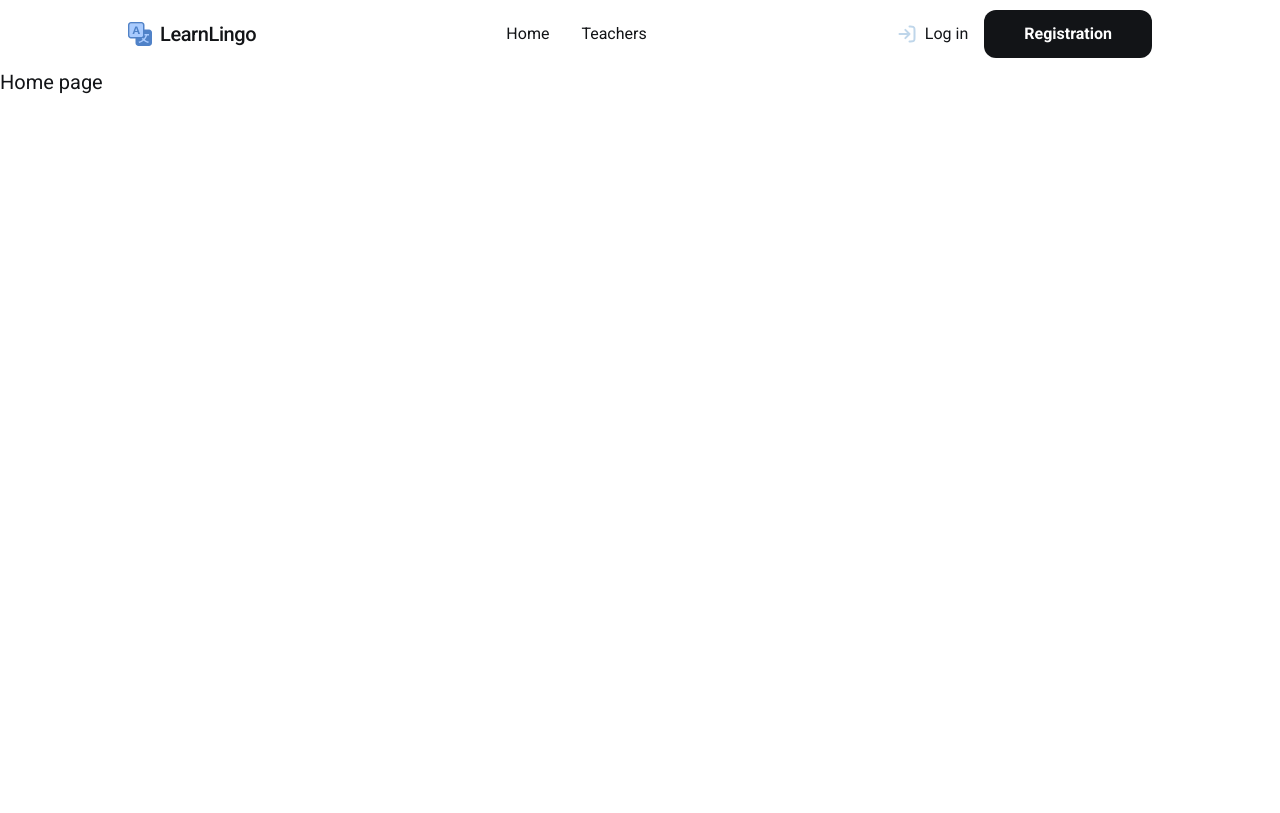
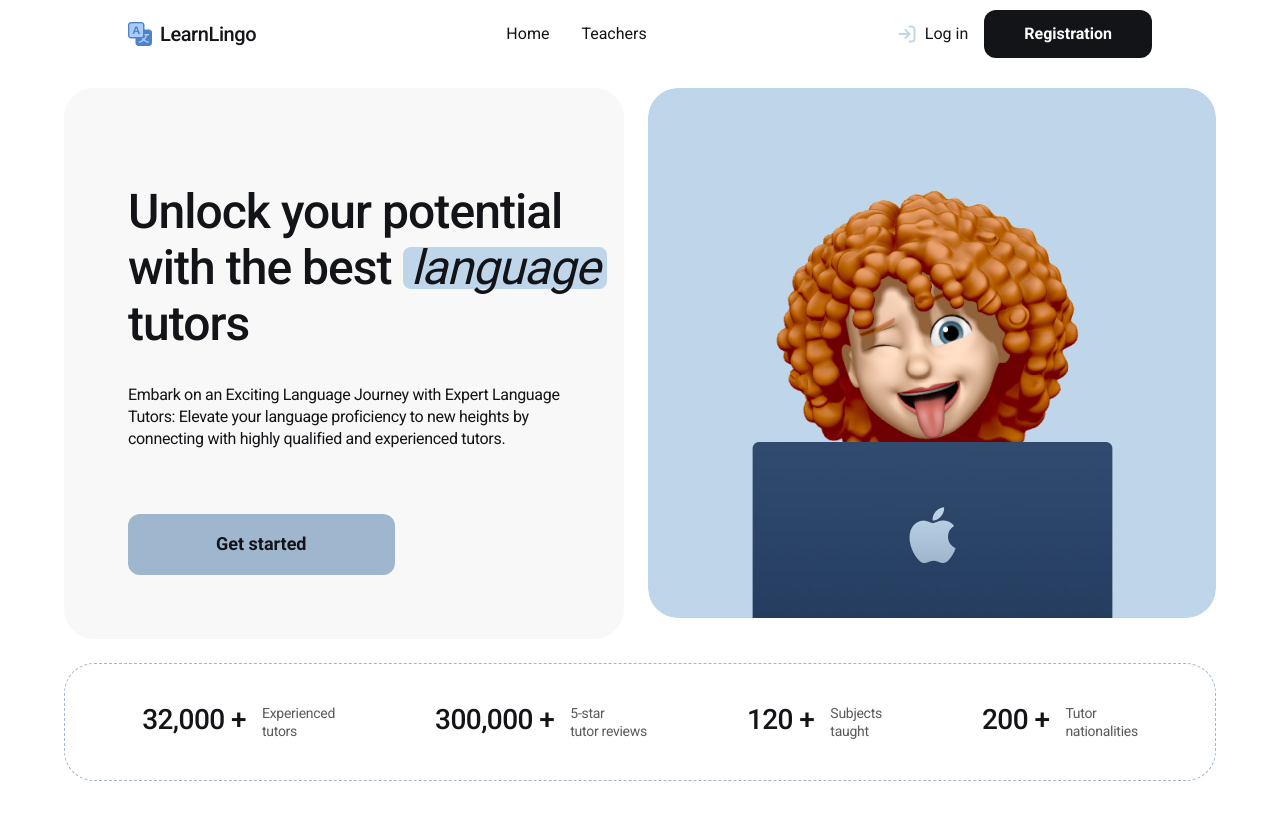
Before and after one commit to cel3ntano/LinguaBridge, a Next.js app: page / in a window 1280 px wide. Built offline with nearby package versions, Linux system fonts and the light colour scheme.

Commit message:
feat: add Hero and Stats components

```diff
--- a/src/app/page.tsx
+++ b/src/app/page.tsx
@@ -1,7 +1,11 @@
+import Hero from '@/components/home/Hero';
+import Stats from '@/components/home/Stats';
+
 export default function Home() {
   return (
-    <main>
-      <h1 className="text-xl">Home page</h1>
+    <main className="mx-auto max-w-[1440px] mt-5 px-16 pb-8">
+      <Hero />
+      <Stats />
     </main>
   );
 }
--- /dev/null
+++ b/src/components/home/Hero.tsx
@@ -0,0 +1,40 @@
+import React from 'react';
+import Link from 'next/link';
+
+const Hero = () => {
+  return (
+    <div className="flex gap-6 mb-6">
+      <div className="flex-1 rounded-[30px] bg-background-backdrop">
+        <h1 className="pt-24 pl-16 max-w-[600px] text-text-primary text-5xl font-medium tracking-[-.02em] leading-[1.17]">
+          Unlock your potential with the best{' '}
+          <span className="inline-block italic font-normal text-text-primary bg-accent-light px-2 py-1 rounded-lg leading-[0.7] align-baseline">
+            language
+          </span>{' '}
+          tutors
+        </h1>
+
+        <p className="mt-8 pl-16 text-text-primary tracking-[-.02em] leading-[1.375] max-w-[500px]">
+          Embark on an Exciting Language Journey with Expert Language Tutors:
+          Elevate your language proficiency to new heights by connecting with
+          highly qualified and experienced tutors.
+        </p>
+
+        <div className="mt-16 pl-16 pb-16">
+          <Link
+            href="/teachers"
+            className="inline-block py-4 px-[88px] rounded-xl bg-accent-primary hover:bg-accent-light transition-colors text-text-primary text-lg font-bold leading-[1.56]"
+          >
+            Get started
+          </Link>
+        </div>
+      </div>
+
+      <div
+        className="w-[568px] h-[530px] rounded-[30px] bg-accent-light bg-cover bg-center bg-no-repeat"
+        style={{ backgroundImage: "url('/images/hero.jpg')" }}
+      />
+    </div>
+  );
+};
+
+export default Hero;
--- /dev/null
+++ b/src/components/home/Stats.tsx
@@ -0,0 +1,33 @@
+import React from 'react';
+
+const stats = [
+  { number: '32,000 +', text: ['Experienced', 'tutors'] },
+  { number: '300,000 +', text: ['5-star', 'tutor reviews'] },
+  { number: '120 +', text: ['Subjects', 'taught'] },
+  { number: '200 +', text: ['Tutor', 'nationalities'] },
+];
+
+const Stats = () => {
+  return (
+    <div className="rounded-[30px] border-[1.5px] border-dashed border-accent-primary [border-dash-pattern:1_12]">
+      <ul className="flex justify-center gap-[100px] py-10">
+        {stats.map((stat, index) => (
+          <li key={index}>
+            <ul className="flex gap-4">
+              <li className="text-text-primary text-[28px] font-medium tracking-[-.02em] leading-[1.14]">
+                {stat.number}
+              </li>
+              <li className="text-text-primary/70 text-sm font-normal tracking-[-.02em] leading-[1.29]">
+                {stat.text[0]}
+                <br />
+                {stat.text[1]}
+              </li>
+            </ul>
+          </li>
+        ))}
+      </ul>
+    </div>
+  );
+};
+
+export default Stats;
--- a/src/components/layout/Header/AuthNavigation.tsx
+++ b/src/components/layout/Header/AuthNavigation.tsx
@@ -1,4 +1,3 @@
-// components/layout/Header/AuthNavigation.tsx
 import Link from 'next/link';
 import Icon from '@/components/common/Icon';
 
@@ -13,7 +12,7 @@ const AuthNavigation = ({ isLoggedIn, onLogout }: AuthNavigationProps) => {
       <div className="flex items-center space-x-4">
         <button
           onClick={onLogout}
-          className="text-text-primary font-roboto text-base font-normal leading-5 hover:text-accent-primary transition-colors"
+          className="text-text-primary hover:text-accent-primary transition-colors"
         >
           Log out
         </button>
@@ -25,14 +24,14 @@ const AuthNavigation = ({ isLoggedIn, onLogout }: AuthNavigationProps) => {
     <div className="flex items-center space-x-4">
       <Link
         href="/login"
-        className="flex items-center text-text-primary font-roboto text-base font-normal leading-5 hover:text-accent-primary transition-colors"
+        className="flex items-center text-text-primary hover:text-accent-primary transition-colors"
       >
         <Icon id="#login" className="w-5 h-5 stroke-accent-light fill-none" />
         <span className="ml-2">Log in</span>
       </Link>
       <Link
         href="/registration"
-        className="px-10 py-3.5 rounded-xl bg-text-primary text-background-primary font-roboto text-base font-bold leading-5 hover:bg-accent-light transition-colors"
+        className="px-10 py-3.5 rounded-xl leading-5 bg-text-primary text-background-primary font-bold hover:bg-accent-light transition-colors"
       >
         Registration
       </Link>
--- a/src/components/layout/Header/Header.tsx
+++ b/src/components/layout/Header/Header.tsx
@@ -14,7 +14,7 @@ const Header = ({ isLoggedIn, onLogout }: HeaderProps) => {
         <div className="flex-shrink-0">
           <Link
             href="/"
-            className="flex items-center text-text-primary font-roboto text-xl font-medium leading-6 tracking-[-0.4px] hover:text-accent-primary transition-colors"
+            className="flex items-center text-text-primary text-xl font-medium tracking-[-0.4px] hover:text-accent-primary transition-colors"
           >
             <Icon id="#logo" className="w-6 h-6" />
             <span className="ml-2">LearnLingo</span>
@@ -23,20 +23,20 @@ const Header = ({ isLoggedIn, onLogout }: HeaderProps) => {
         <nav className="flex items-center space-x-8">
           <Link
             href="/"
-            className="text-text-primary font-roboto text-base font-normal leading-5 hover:text-accent-primary transition-colors"
+            className="text-text-primary hover:text-accent-primary transition-colors"
           >
             Home
           </Link>
           <Link
             href="/teachers"
-            className="text-text-primary font-roboto text-base font-normal leading-5 hover:text-accent-primary transition-colors"
+            className="text-text-primary hover:text-accent-primary transition-colors"
           >
             Teachers
           </Link>
           {isLoggedIn && (
             <Link
               href="/favorites"
-              className="text-text-primary font-roboto text-base font-normal leading-5 hover:text-accent-primary transition-colors"
+              className="text-text-primary hover:text-accent-primary transition-colors"
             >
               Favorites
             </Link>
```
Also changed, not shown: public/images/hero.jpg (added).
